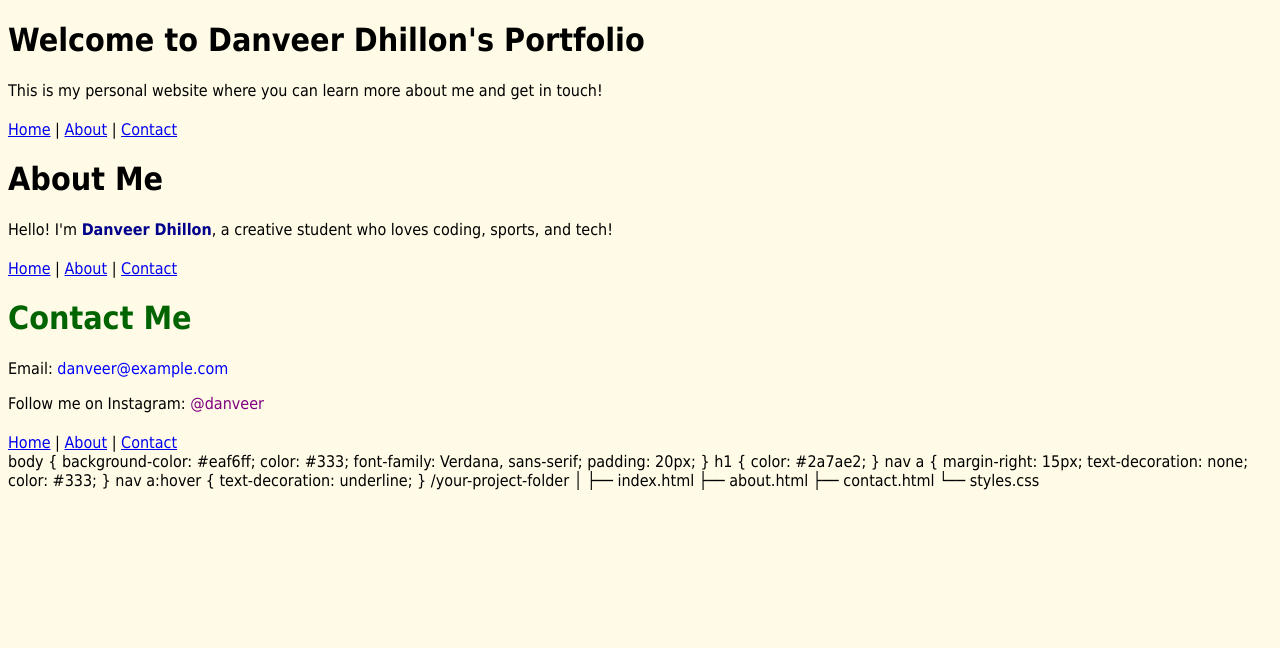
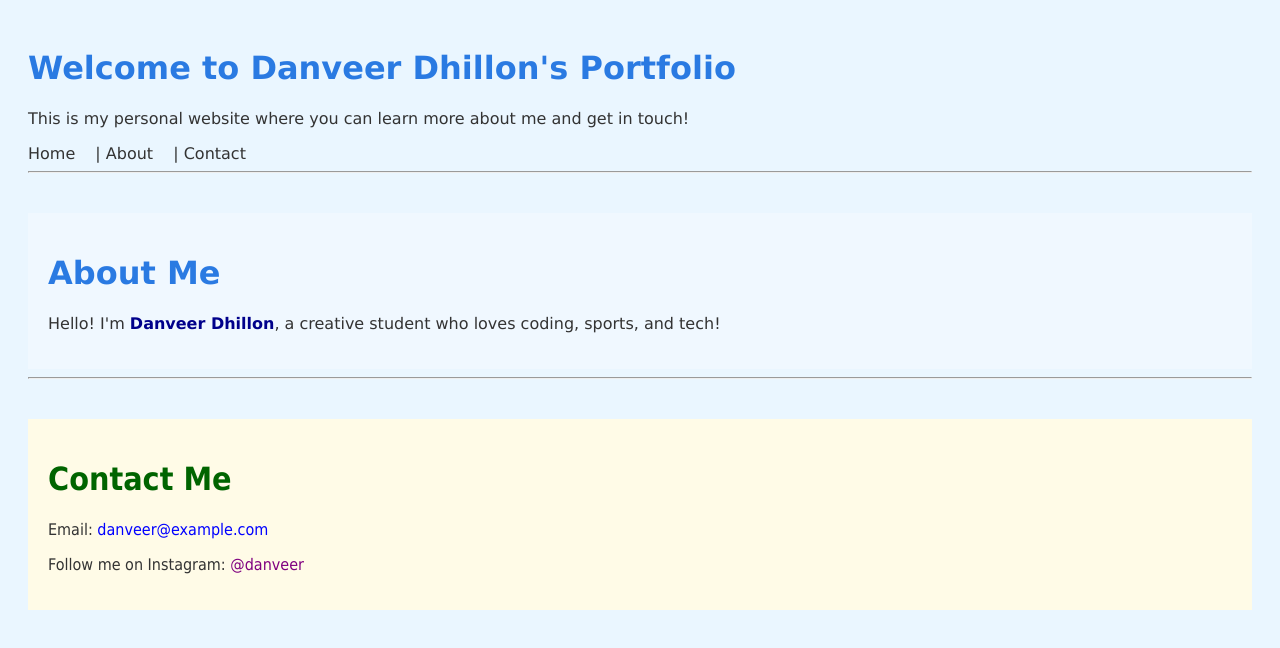
Before and after one commit to Danveer394/Danveer394.github.io, a plain HTML site: page index.html in a window 1280 px wide. Drawn offline with Linux system fonts and the light colour scheme.

Commit message:
Update index.html

```diff
--- a/index.html
+++ b/index.html
@@ -1,76 +1,10 @@
+<!-- index.html -->
 <!DOCTYPE html>
 <html>
 <head>
   <title>Home - Danveer's Portfolio</title>
-  <link rel="stylesheet" href="styles.css">
-</head>
-<body>
-
-  <h1>Welcome to Danveer Dhillon's Portfolio</h1>
-  <p>This is my personal website where you can learn more about me and get in touch!</p>
-
-  <nav>
-    <a href="index.html">Home</a> |
-    <a href="about.html">About</a> |
-    <a href="contact.html">Contact</a>
-  </nav>
-
-</body>
-</html>
-
-<!DOCTYPE html>
-<html>
-<head>
-  <title>About - Danveer Dhillon</title>
   <style>
-    body {
-      background-color: #f0f8ff;
-      font-family: Arial, sans-serif;
-    }
-    .highlight {
-      color: darkblue;
-      font-weight: bold;
-    }
-    nav {
-      margin-top: 20px;
-    }
-  </style>
-</head>
-<body>
-
-  <h1>About Me</h1>
-  <p>Hello! I'm <span class="highlight">Danveer Dhillon</span>, a creative student who loves coding, sports, and tech!</p>
-
-  <nav>
-    <a href="index.html">Home</a> |
-    <a href="about.html">About</a> |
-    <a href="contact.html">Contact</a>
-  </nav>
-
-</body>
-</html>
-
-<!DOCTYPE html>
-<html>
-<head>
-  <title>Contact - Danveer Dhillon</title>
-</head>
-<body style="background-color: #fffbe7; font-family: Tahoma;">
-
-  <h1 style="color: darkgreen;">Contact Me</h1>
-  <p>Email: <span style="color: blue;">danveer@example.com</span></p>
-  <p>Follow me on Instagram: <a href="https://instagram.com" target="_blank" style="text-decoration: none; color: purple;">@danveer</a></p>
-
-  <nav>
-    <a href="index.html">Home</a> |
-    <a href="about.html">About</a> |
-    <a href="contact.html">Contact</a>
-  </nav>
-
-</body>
-</html>
-
-
+    /* This is from styles.css (external CSS turned internal for convenience) */
     body {
       background-color: #eaf6ff;
       color: #333;
@@ -91,21 +25,40 @@ nav a {
     nav a:hover {
       text-decoration: underline;
     }
+  </style>
+</head>
+<body>
 
+  <h1>Welcome to Danveer Dhillon's Portfolio</h1>
+  <p>This is my personal website where you can learn more about me and get in touch!</p>
 
-/your-project-folder
-│
-├── index.html
-├── about.html
-├── contact.html
-└── styles.css
+  <nav>
+    <a href="#home">Home</a> |
+    <a href="#about">About</a> |
+    <a href="#contact">Contact</a>
+  </nav>
 
+  <hr>
 
+  <!-- About Section (Simulates about.html) -->
+  <div id="about" style="background-color: #f0f8ff; padding: 20px; margin-top: 40px;">
+    <h1>About Me</h1>
+    <p>Hello! I'm <span style="color: darkblue; font-weight: bold;">Danveer Dhillon</span>, a creative student who loves coding, sports, and tech!</p>
+  </div>
 
+  <hr>
 
+  <!-- Contact Section (Simulates contact.html) -->
+  <div id="contact" style="background-color: #fffbe7; padding: 20px; margin-top: 40px; font-family: Tahoma;">
+    <h1 style="color: darkgreen;">Contact Me</h1>
+    <p>Email: <span style="color: blue;">danveer@example.com</span></p>
+    <p>Follow me on Instagram:
+      <a href="https://instagram.com" target="_blank" style="text-decoration: none; color: purple;">@danveer</a>
+    </p>
+  </div>
 
-
-
+</body>
+</html>
 
 
 
```
Lines whose indentation alone changed are shown as unchanged.
